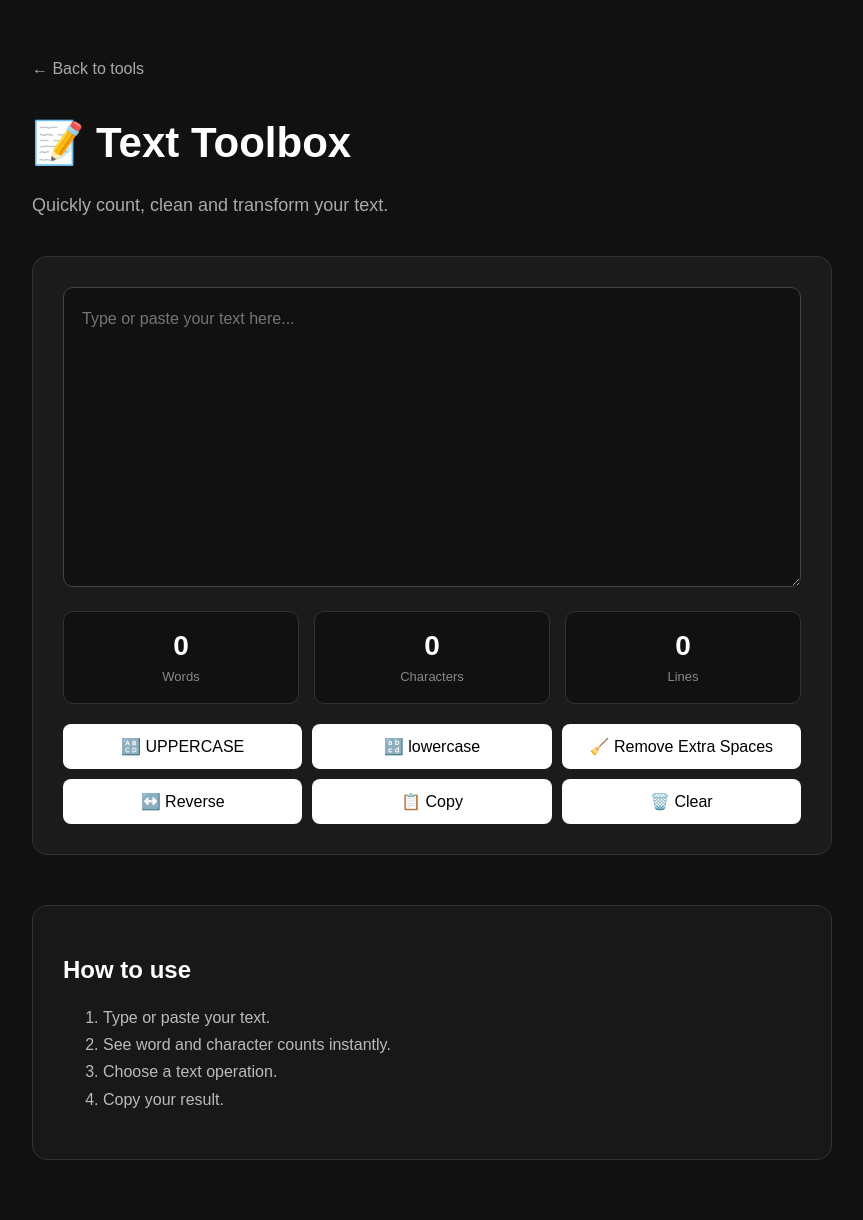
After one commit to DerickAntonyD/AdLearningSite, a FastAPI app: template templates/tools/text_tools.html in a window 1280 px wide. The commit adds this page. Shown: the whole page, without its empty margins (208-1071 px from the left). Run offline with FastAPI, Linux system fonts and the light colour scheme; the template is opened without the code that fills it, so the values that code supplies are empty.

Commit message:
Add text toolbox

```diff
--- a/app.py
+++ b/app.py
@@ -2,7 +2,7 @@ from fastapi import FastAPI, Request, UploadFile, File
 from fastapi.responses import HTMLResponse, StreamingResponse
 from fastapi.templating import Jinja2Templates
 from fastapi.staticfiles import StaticFiles
-
+from fastapi import Form
 from PIL import Image
 import pytesseract
 import io
@@ -100,3 +100,118 @@ async def extract_text(
             "text": text
         }
     )
+
+@app.get("/image-resizer", response_class=HTMLResponse)
+async def image_resizer(request: Request):
+    return templates.TemplateResponse(
+        request=request,
+        name="tools/image_resizer.html"
+    )
+
+
+@app.post("/resize-image")
+async def resize_image(
+    file: UploadFile = File(...),
+    width: int = Form(...),
+    height: int = Form(...)
+):
+
+    data = await file.read()
+
+    image = Image.open(io.BytesIO(data))
+
+    # Prevent invalid dimensions
+    width = max(1, min(width, 5000))
+    height = max(1, min(height, 5000))
+
+    resized = image.resize(
+        (width, height),
+        Image.Resampling.LANCZOS
+    )
+
+    if resized.mode in ("RGBA", "LA", "P"):
+        resized = resized.convert("RGB")
+
+    output = io.BytesIO()
+
+    resized.save(
+        output,
+        format="JPEG",
+        quality=90,
+        optimize=True
+    )
+
+    output.seek(0)
+
+    return StreamingResponse(
+        output,
+        media_type="image/jpeg",
+        headers={
+            "Content-Disposition":
+                'attachment; filename="resized.jpg"'
+        }
+    )
+
+@app.get("/image-converter", response_class=HTMLResponse)
+async def image_converter(request: Request):
+    return templates.TemplateResponse(
+        request=request,
+        name="tools/image_converter.html"
+    )
+
+
+@app.post("/convert-image")
+async def convert_image(
+    file: UploadFile = File(...),
+    output_format: str = Form(...)
+):
+
+    data = await file.read()
+
+    image = Image.open(io.BytesIO(data))
+
+    output_format = output_format.upper()
+
+    allowed_formats = {
+        "JPEG": "JPEG",
+        "PNG": "PNG",
+        "WEBP": "WEBP"
+    }
+
+    if output_format not in allowed_formats:
+        output_format = "PNG"
+
+    if output_format == "JPEG":
+        if image.mode in ("RGBA", "LA", "P"):
+            image = image.convert("RGB")
+
+    output = io.BytesIO()
+
+    image.save(
+        output,
+        format=allowed_formats[output_format]
+    )
+
+    output.seek(0)
+
+    extension = {
+        "JPEG": "jpg",
+        "PNG": "png",
+        "WEBP": "webp"
+    }[output_format]
+
+    return StreamingResponse(
+        output,
+        media_type=f"image/{'jpeg' if output_format == 'JPEG' else output_format.lower()}",
+        headers={
+            "Content-Disposition":
+                f'attachment; filename="converted.{extension}"'
+        }
+    )
+
+@app.get("/text-tools", response_class=HTMLResponse)
+async def text_tools(request: Request):
+    return templates.TemplateResponse(
+        request=request,
+        name="tools/text_tools.html"
+    )
--- a/static/style.css
+++ b/static/style.css
@@ -248,3 +248,95 @@ button {
 button:hover {
     opacity: 0.85;
 }
+
+.text-tool-box {
+    margin-top: 40px;
+
+    padding: 30px;
+
+    background: #1b1b1b;
+
+    border: 1px solid #333;
+
+    border-radius: 15px;
+}
+
+
+.text-tool-box textarea {
+    width: 100%;
+
+    min-height: 300px;
+
+    resize: vertical;
+
+    padding: 18px;
+
+    background: #111;
+
+    color: white;
+
+    border: 1px solid #444;
+
+    border-radius: 10px;
+
+    font-family: Arial, sans-serif;
+
+    font-size: 16px;
+
+    line-height: 1.6;
+}
+
+
+.text-stats {
+    display: grid;
+
+    grid-template-columns:
+        repeat(3, 1fr);
+
+    gap: 15px;
+
+    margin: 20px 0;
+}
+
+
+.text-stats div {
+    padding: 18px;
+
+    background: #111;
+
+    border: 1px solid #333;
+
+    border-radius: 10px;
+
+    text-align: center;
+}
+
+
+.text-stats strong {
+    display: block;
+
+    font-size: 28px;
+
+    margin-bottom: 5px;
+}
+
+
+.text-stats span {
+    color: #888;
+
+    font-size: 13px;
+}
+
+
+.text-buttons {
+    display: flex;
+
+    flex-wrap: wrap;
+
+    gap: 10px;
+}
+
+
+.text-buttons button {
+    flex: 1 1 180px;
+}
--- /dev/null
+++ b/templates/tools/text_tools.html
@@ -0,0 +1,224 @@
+<!DOCTYPE html>
+<html lang="en">
+
+<head>
+
+    <meta charset="UTF-8">
+
+    <meta
+        name="viewport"
+        content="width=device-width, initial-scale=1.0"
+    >
+
+    <title>Text Toolbox - AdLearningSite</title>
+
+    <link rel="stylesheet" href="/static/style.css">
+
+</head>
+
+<body>
+
+    <main class="tool-page">
+
+        <a href="/" class="back">
+            ← Back to tools
+        </a>
+
+        <h1>📝 Text Toolbox</h1>
+
+        <p>
+            Quickly count, clean and transform your text.
+        </p>
+
+
+        <div class="text-tool-box">
+
+            <textarea
+                id="textInput"
+                placeholder="Type or paste your text here..."
+            ></textarea>
+
+
+            <div class="text-stats">
+
+                <div>
+                    <strong id="wordCount">0</strong>
+                    <span>Words</span>
+                </div>
+
+                <div>
+                    <strong id="charCount">0</strong>
+                    <span>Characters</span>
+                </div>
+
+                <div>
+                    <strong id="lineCount">0</strong>
+                    <span>Lines</span>
+                </div>
+
+            </div>
+
+
+            <div class="text-buttons">
+
+                <button onclick="makeUppercase()">
+                    🔠 UPPERCASE
+                </button>
+
+                <button onclick="makeLowercase()">
+                    🔡 lowercase
+                </button>
+
+                <button onclick="removeSpaces()">
+                    🧹 Remove Extra Spaces
+                </button>
+
+                <button onclick="reverseText()">
+                    ↔️ Reverse
+                </button>
+
+                <button onclick="copyText()">
+                    📋 Copy
+                </button>
+
+                <button onclick="clearText()">
+                    🗑️ Clear
+                </button>
+
+            </div>
+
+        </div>
+
+
+        <section class="info">
+
+            <h2>How to use</h2>
+
+            <ol>
+
+                <li>Type or paste your text.</li>
+
+                <li>See word and character counts instantly.</li>
+
+                <li>Choose a text operation.</li>
+
+                <li>Copy your result.</li>
+
+            </ol>
+
+        </section>
+
+    </main>
+
+
+    <script>
+
+        const textInput =
+            document.getElementById("textInput");
+
+        const wordCount =
+            document.getElementById("wordCount");
+
+        const charCount =
+            document.getElementById("charCount");
+
+        const lineCount =
+            document.getElementById("lineCount");
+
+
+        function updateStats() {
+
+            const text = textInput.value;
+
+            const trimmed = text.trim();
+
+            const words =
+                trimmed === ""
+                    ? 0
+                    : trimmed.split(/\s+/).length;
+
+            const characters = text.length;
+
+            const lines =
+                text === ""
+                    ? 0
+                    : text.split("\n").length;
+
+
+            wordCount.textContent = words;
+
+            charCount.textContent = characters;
+
+            lineCount.textContent = lines;
+        }
+
+
+        function makeUppercase() {
+
+            textInput.value =
+                textInput.value.toUpperCase();
+
+            updateStats();
+        }
+
+
+        function makeLowercase() {
+
+            textInput.value =
+                textInput.value.toLowerCase();
+
+            updateStats();
+        }
+
+
+        function removeSpaces() {
+
+            textInput.value =
+                textInput.value
+                    .replace(/\s+/g, " ")
+                    .trim();
+
+            updateStats();
+        }
+
+
+        function reverseText() {
+
+            textInput.value =
+                [...textInput.value]
+                    .reverse()
+                    .join("");
+
+            updateStats();
+        }
+
+
+        async function copyText() {
+
+            await navigator.clipboard.writeText(
+                textInput.value
+            );
+        }
+
+
+        function clearText() {
+
+            textInput.value = "";
+
+            updateStats();
+        }
+
+
+        textInput.addEventListener(
+            "input",
+            updateStats
+        );
+
+
+        updateStats();
+
+    </script>
+
+</body>
+
+</html>
```
Also changed, not shown: templates/index.html (+36 -0 lines), templates/tools/image_converter.html (added, +98 -0 lines), templates/tools/image_resizer.html (added, +104 -0 lines).
